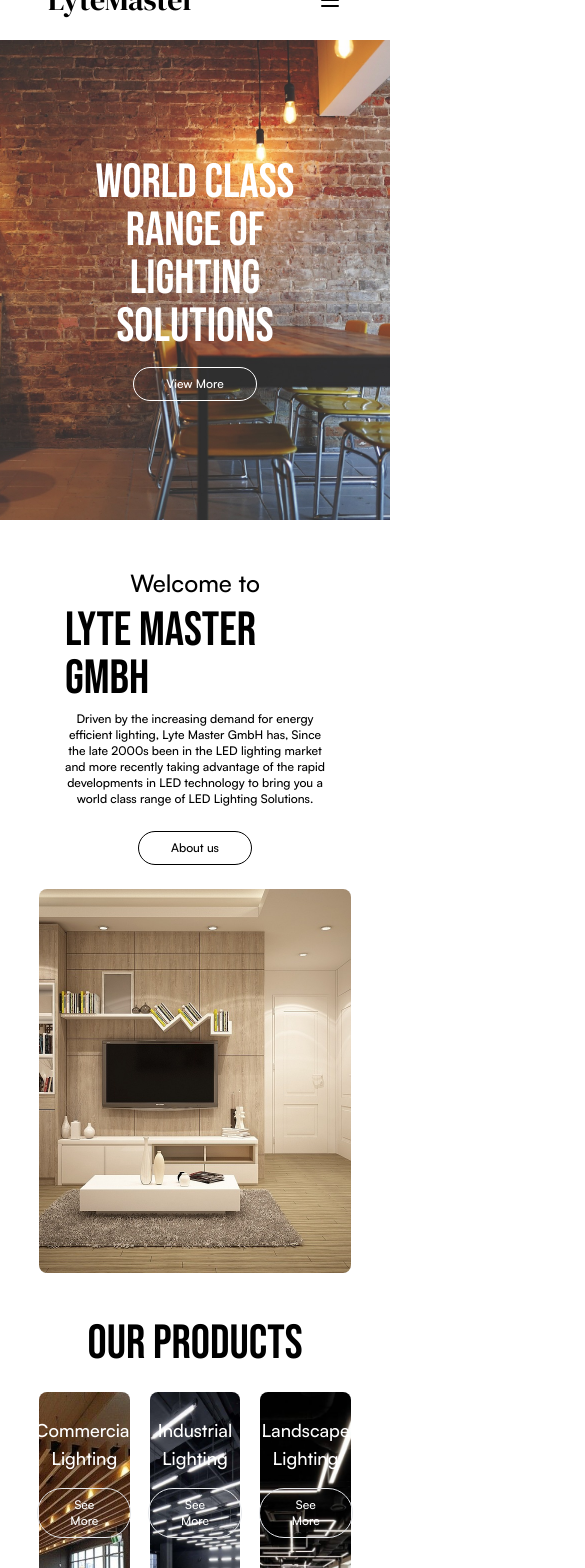
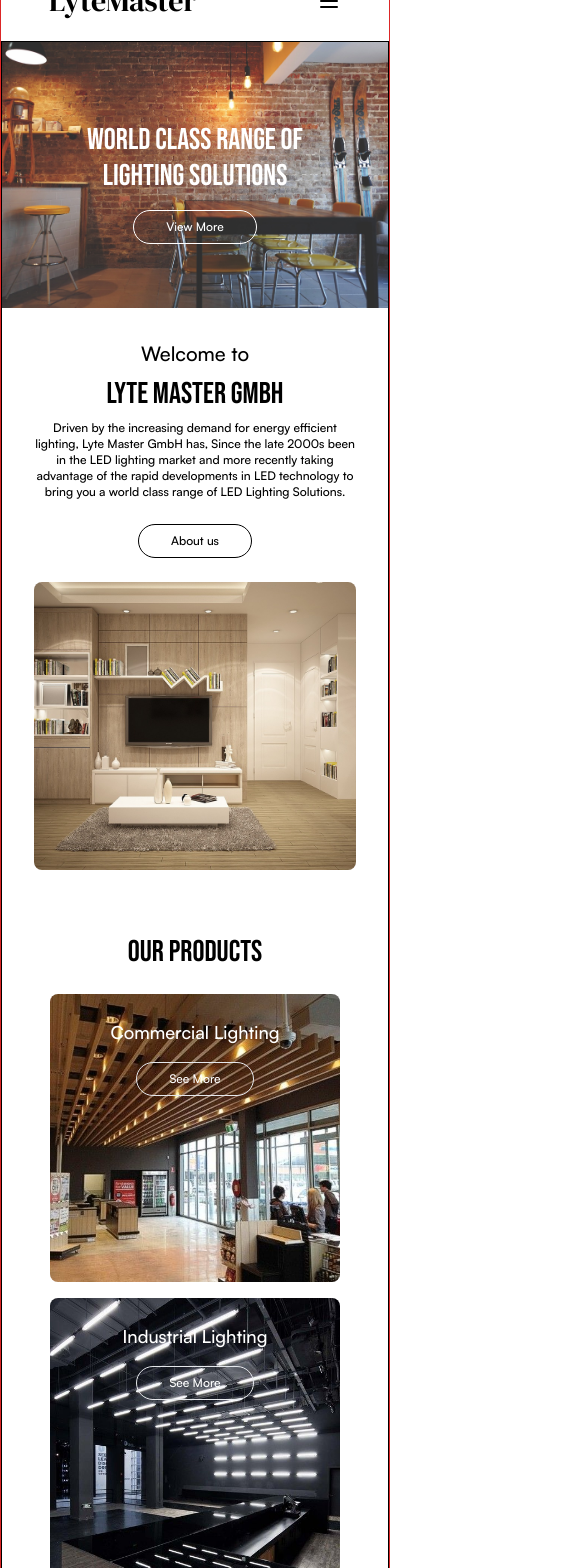
Before and after one commit to goutham-shankar/lytemaster, a Next.js app: page / in a window 390 px wide. Shown: the part 40-1608 px from the top of the page, 585 px wide, since content can reach past the window. Built offline with nearby package versions, Linux system fonts and the light colour scheme.

Commit message:
update: responsiveness

```diff
--- a/src/app/layout.jsx
+++ b/src/app/layout.jsx
@@ -34,10 +34,12 @@ export default function RootLayout({ children }) {
   return (
     <html lang="en">
       <body
-        className={`min-h-screen flex flex-col ${dmSerifDisplay.variable} ${bebasNeue.variable} ${satoshiVariable.variable} antialiased font-satoshiVariable`}
+        className={`border border-red-600 w-full h-full flex-col ${dmSerifDisplay.variable} ${bebasNeue.variable} ${satoshiVariable.variable} antialiased font-satoshiVariable overscroll-none scroll-smooth`}
       >
         <common.Nav />
-        <main className="flex-1 flex flex-col">{children}</main>
+        <main className="border border-black w-full flex-1 flex flex-col scroll-smooth">
+          {children}
+        </main>
         <common.Footer />
       </body>
     </html>
--- a/src/app/page.jsx
+++ b/src/app/page.jsx
@@ -15,7 +15,9 @@ import industriesPlaceholder1 from "@assets/landing/industry-placeholder-1.jpeg"
 
 /* helper components */
 const SectionTitle = ({ title }) => {
-  return <h1 className="text-5xl font-bebasNeue uppercase">{title}</h1>;
+  return (
+    <h1 className="text-3xl font-bebasNeue uppercase sm:text-5xl">{title}</h1>
+  );
 };
 
 const SectionDescription = ({ description }) => {
@@ -34,7 +36,7 @@ const CtaButton = ({ name, href, className = "text-black border-black" }) => {
 
 const ProductCard = ({ title, cta, thumbnail }) => {
   return (
-    <div className="relative h-full flex-1 flex flex-col items-center gap-2">
+    <div className="relative h-72 flex flex-col items-center gap-2 sm:h-80 sm:flex-1 lg:h-96">
       <Image
         src={thumbnail}
         alt={title}
@@ -54,8 +56,8 @@ const ProductCard = ({ title, cta, thumbnail }) => {
 // Hero section
 const Hero = ({ title, cta }) => {
   return (
-    <section className="h-[30rem] flex flex-col justify-center items-center gap-4 bg-[url('../assets/landing/hero-placeholder.jpeg')] bg-cover bg-center text-white">
-      <h1 className="w-2/3 text-5xl font-bebasNeue uppercase text-center">
+    <section className="h-max px-12 py-16 flex flex-col justify-center items-center gap-4 bg-[url('../assets/landing/hero-placeholder.jpeg')] bg-cover bg-center text-white before:bg-black sm:px-48 sm:py-32 xl:py-72">
+      <h1 className="text-3xl font-bebasNeue uppercase text-center sm:text-5xl">
         {title}
       </h1>
       <CtaButton name={cta.name} href={cta.href} className="border-white" />
@@ -69,10 +71,10 @@ const AboutSection = ({ title, description, cta, images }) => {
   return (
     <section
       id="about"
-      className="h-[50rem] flex flex-col justify-center items-center gap-6 bg-white text-black"
+      className="h-max px-8 py-8 flex flex-col justify-center items-center gap-6 bg-white text-black sm:px-16 sm:py-16"
     >
-      <div className="w-2/3 flex flex-col items-center gap-2">
-        <h2 className="text-center text-2xl ">Welcome to</h2>
+      <div className="flex flex-col items-center gap-2 sm:px-16 lg:px-32">
+        <h2 className="text-center text-xl sm:text-2xl">Welcome to</h2>
         <SectionTitle title={title} />
         <SectionDescription description={description} />
       </div>
@@ -80,7 +82,7 @@ const AboutSection = ({ title, description, cta, images }) => {
       <Image
         src={images[0]}
         alt="LyteMaster GMBH"
-        className="w-4/5 h-96 rounded-lg object-cover"
+        className="h-72 rounded-lg object-cover sm:h-96"
       />
     </section>
   );
@@ -90,12 +92,12 @@ const ProductsSection = ({ title, products }) => {
   return (
     <section
       id="products"
-      className="h-96 flex flex-col justify-center items-center gap-6 bg-white text-black"
+      className="h-max px-12 py-8 flex flex-col justify-center items-center gap-6 bg-white text-black sm:px-24 sm:py-16"
     >
-      <div className="w-2/3 flex flex-col items-center gap-2">
+      <div className="flex flex-col items-center gap-2">
         <SectionTitle title={title} />
       </div>
-      <div className="w-4/5 h-80 flex items-center gap-5">
+      <div className="h-max flex flex-col items-center gap-4 sm:flex-row">
         {products.map((product, index) => (
           <ProductCard
             key={index}
@@ -113,19 +115,19 @@ const IndustriesSection = ({ title, description, images, cta }) => {
   return (
     <section
       id="industries"
-      className="h-[34rem] flex flex-col justify-center items-center gap-6 bg-white text-black"
+      className="h-max px-8 py-8 flex flex-col justify-center items-center gap-6 bg-white text-black sm:px-16 sm:py-16"
     >
-      <div className="w-2/3 flex flex-col items-center gap-2">
+      <div className="px-2 flex flex-col items-center gap-2 text-center sm:px-16 lg:px-32">
         <SectionTitle title={title} />
         <SectionDescription description={description} />
       </div>
-      <div className="flex justify-center items-center gap-2">
+      <div className="flex flex-col justify-center items-center gap-2 sm:flex-row">
         {images.map((industry, index) => (
           <Image
             key={index}
             src={industry}
             alt="Industries"
-            className="w-48 aspect-square rounded-lg object-cover"
+            className="aspect-square rounded-lg object-cover flex-1 sm:w-1/12"
           />
         ))}
       </div>
@@ -136,8 +138,11 @@ const IndustriesSection = ({ title, description, images, cta }) => {
 
 const ContactSection = ({ title, description, cta }) => {
   return (
-    <section className="h-80 px-24 flex flex-col justify-center items-start gap-6 bg-[url('../assets/landing/commercial-lighting-thumbnail.jpeg')] bg-cover bg-center text-white">
-      <div className="w-80 flex flex-col justify-center items-start gap-2">
+    <section
+      id="contact"
+      className="h-max px-12 py-16 flex flex-col justify-center items-start gap-6 bg-[url('../assets/landing/commercial-lighting-thumbnail.jpeg')] bg-cover bg-center text-white sm:px-24 sm:py-20"
+    >
+      <div className="w-52 flex flex-col justify-center items-start gap-2 sm:w-80">
         <SectionTitle title={title} />
         <p className="text-xs">{description}</p>
       </div>
```
